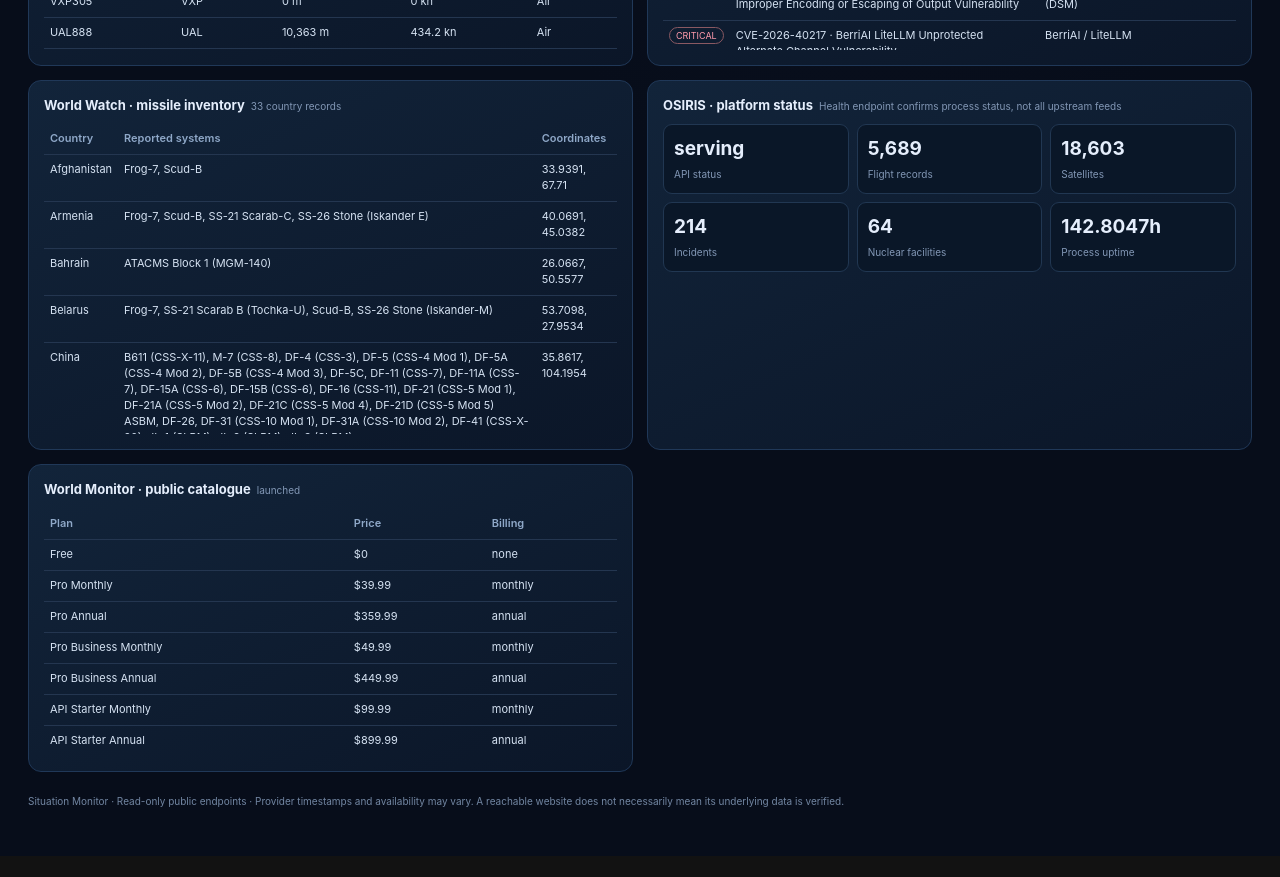
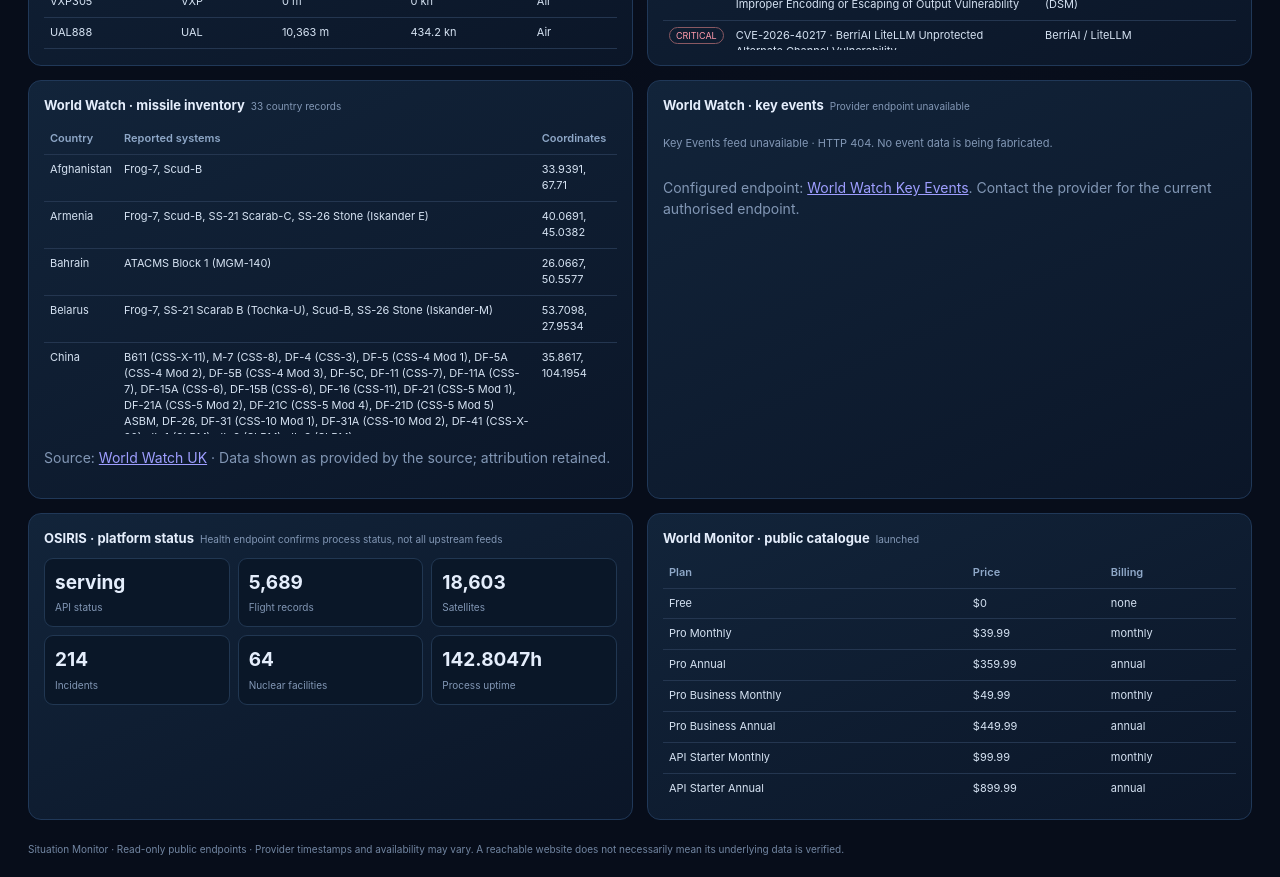
Before and after one commit to khizarm673-collab/dashboard, a website: page index.html in a window 1280 px wide. Shown: the part 3263-4140 px from the top of the page. Before the commit the page ends 4119 px from the top, so only its background shows below. Drawn offline with Linux system fonts and the light colour scheme.

Commit message:
Show attributed World Watch key events feed status in intelligence dashboard

```diff
--- a/index.html
+++ b/index.html
@@ -56,7 +56,18 @@ function renderIntel(data){
  const cyber=obj(pick(data,"osiris","cyber")),threats=arr(cyber.threats);
  panels.push(panel("OSIRIS · cyber threat watch",table(["Severity","Vulnerability","Vendor / product"],threats.slice(0,8).map(x=>["<span class='severity'>"+esc(x.severity)+"</span>",esc(x.id+" · "+x.name),esc(x.vendor+" / "+x.product)])),esc(cyber.stats?.threat_level||"Threat feed")+" · "+pretty(cyber.stats?.cisa_total)+" CISA KEV"));
  const missiles=arr(pick(data,"worldwatch","missiles")),missileRows=missiles.slice(0,8).map(x=>[esc(x.country),esc(arr(x.missiles).map(m=>m.name).join(", ")),esc(x.lat+", "+x.lon)]);
- panels.push(panel("World Watch · missile inventory",table(["Country","Reported systems","Coordinates"],missileRows),missiles.length+" country records"));
+ panels.push(panel("World Watch · missile inventory",table(["Country","Reported systems","Coordinates"],missileRows)+'<p class="muted">Source: <a href="https://worldwatch.uk/" target="_blank" rel="noopener">World Watch UK</a> · Data shown as provided by the source; attribution retained.</p>',missiles.length+" country records"));
+ const keyFeed=data.sources?.find(s=>s.id==="worldwatch")?.feeds?.find(f=>f.id==="keyevents");
+ const keyResult=keyFeed?.result||{},keyData=keyResult.data;
+ let keyList=[];
+ if(Array.isArray(keyData)) keyList=keyData;
+ else if(keyData&&typeof keyData==="object"){
+  for(const value of Object.values(keyData)){if(Array.isArray(value)){keyList=value;break}}
+ }
+ const keyBody=keyResult.ok
+  ? items(keyList.map(x=>({title:x.title||x.name||x.event||x.headline,summary:x.summary||x.description||x.details,location_name:x.location||x.country,link:x.url||x.source_url})),10)+'<p class="muted">Source: <a href="https://worldwatch.uk/" target="_blank" rel="noopener">World Watch UK</a> · Verify individual reports against their original sources.</p>'
+  : '<div class="intel-empty">Key Events feed unavailable'+(keyResult.status?' · HTTP '+esc(keyResult.status):'')+'. No event data is being fabricated.</div><p class="muted">Configured endpoint: <a href="'+safeUrl(keyFeed?.url)+'" target="_blank" rel="noopener">World Watch Key Events</a>. Contact the provider for the current authorised endpoint.</p>';
+ panels.push(panel("World Watch · key events",keyBody,keyResult.ok?keyList.length+" events returned":"Provider endpoint unavailable"));
  const health=obj(pick(data,"osiris","health")),stats=obj(pick(data,"osiris","stats")).stats||{};
  panels.push(panel("OSIRIS · platform status",'<div class="intel-metrics"><div class="intel-metric"><strong>'+esc(health.status||"—")+'</strong><span>API status</span></div><div class="intel-metric"><strong>'+pretty(stats.flights)+'</strong><span>Flight records</span></div><div class="intel-metric"><strong>'+pretty(stats.sats)+'</strong><span>Satellites</span></div><div class="intel-metric"><strong>'+pretty(stats.incidents)+'</strong><span>Incidents</span></div><div class="intel-metric"><strong>'+pretty(stats.nuclear)+'</strong><span>Nuclear facilities</span></div><div class="intel-metric"><strong>'+pretty(health.uptime_seconds/3600)+'h</strong><span>Process uptime</span></div></div>',"Health endpoint confirms process status, not all upstream feeds"));
  const catalog=obj(pick(data,"worldmonitor","catalogue")),plans=arr(catalog.plans);
```
